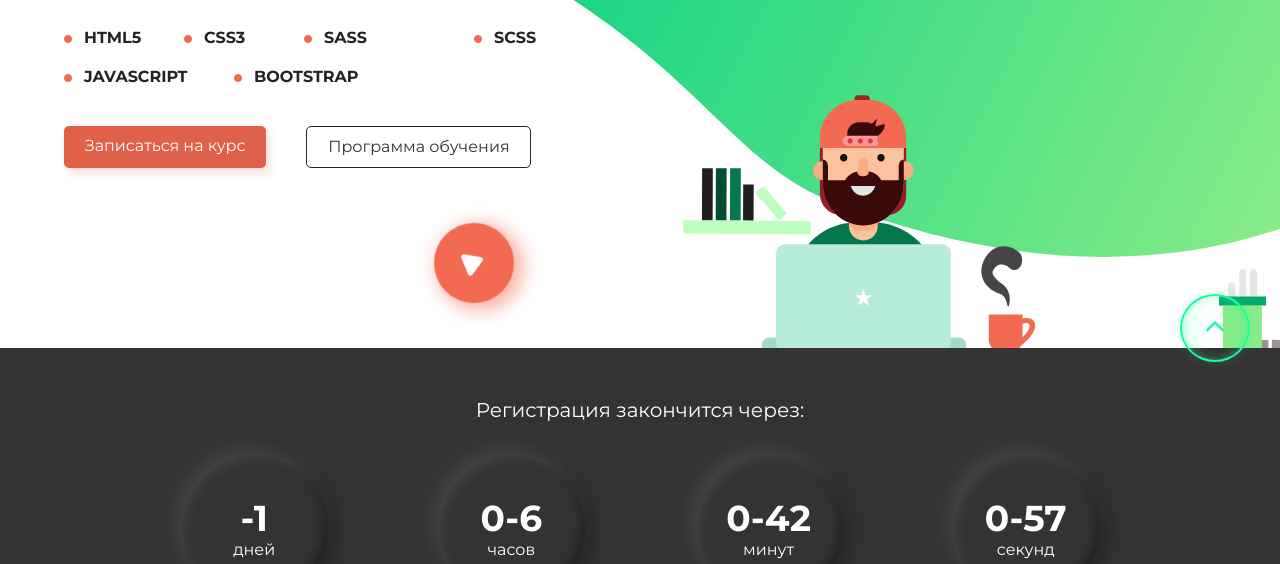
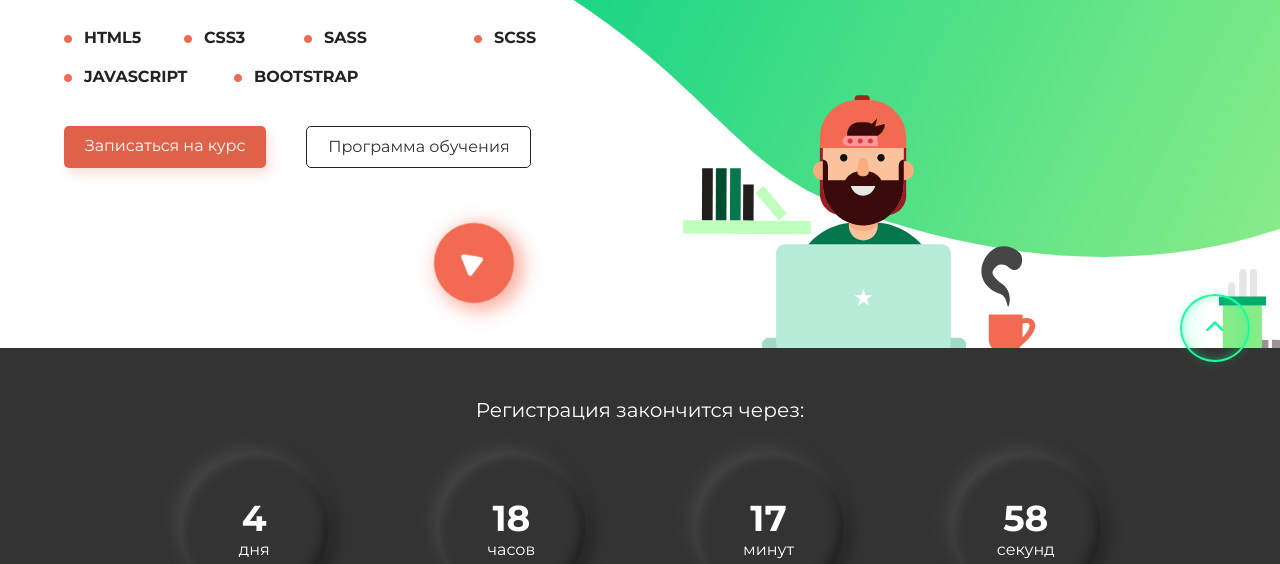
Before and after one commit to Jolonov07/newera-frontend, a plain HTML site: page index.html in a window 1280 px wide. Shown: the part 388-952 px from the top of the page. Drawn offline with nearby package versions, Linux system fonts and the light colour scheme.

Commit message:
Portfolio

```diff
--- a/index.html
+++ b/index.html
@@ -1011,7 +1011,7 @@
 
 		<script>
 			// Таймер отсчета времени до старта курса
-			var countDownDate = new Date('Oct 15, 2022 10:00:00').getTime()
+			var countDownDate = new Date('Oct 20, 2022 10:00:00').getTime()
 			var x = setInterval(function () {
 				var timeWithUTC = new Date().toLocaleString('en-EN', {
 					timeZone: 'Europe/Kiev',
```
